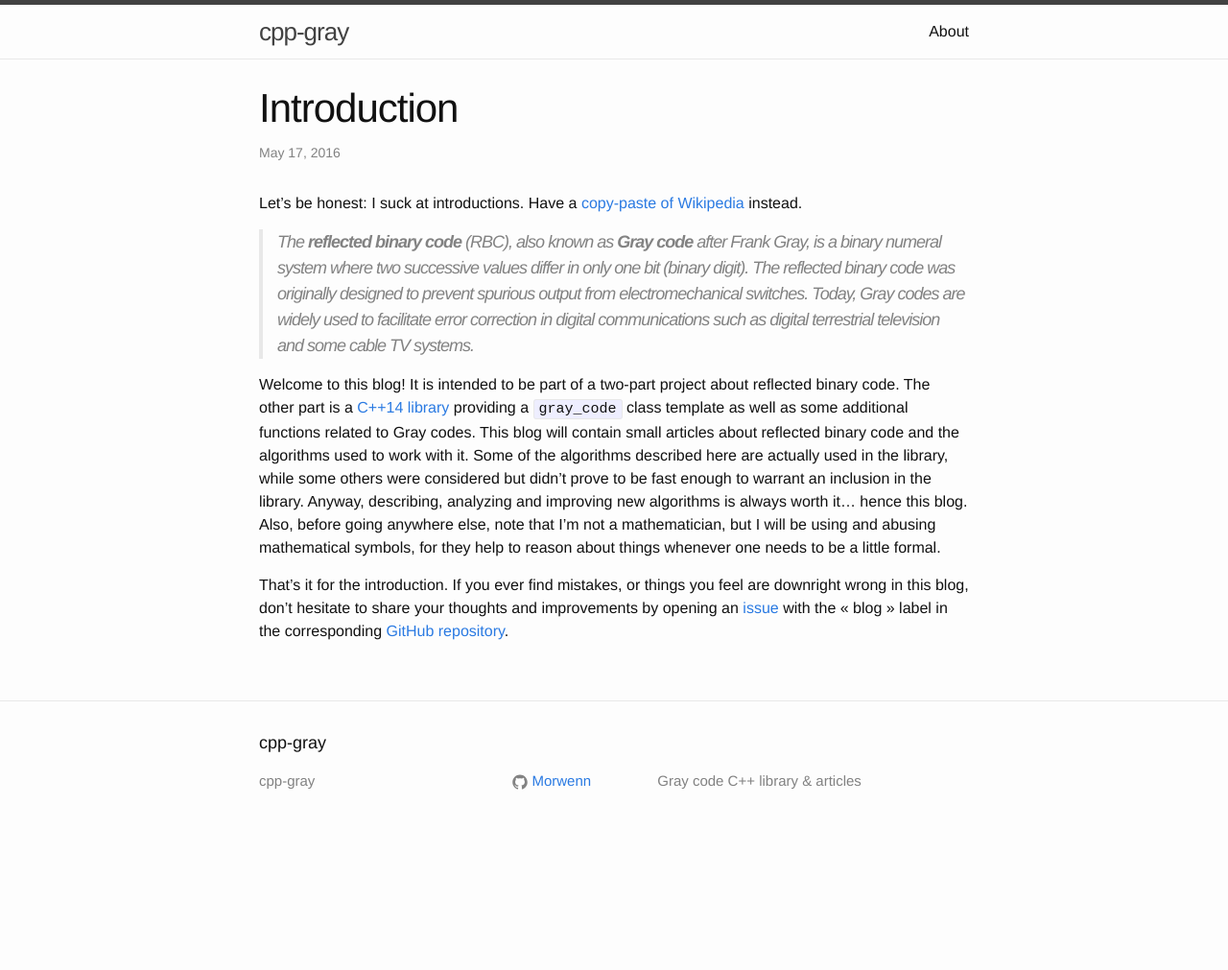
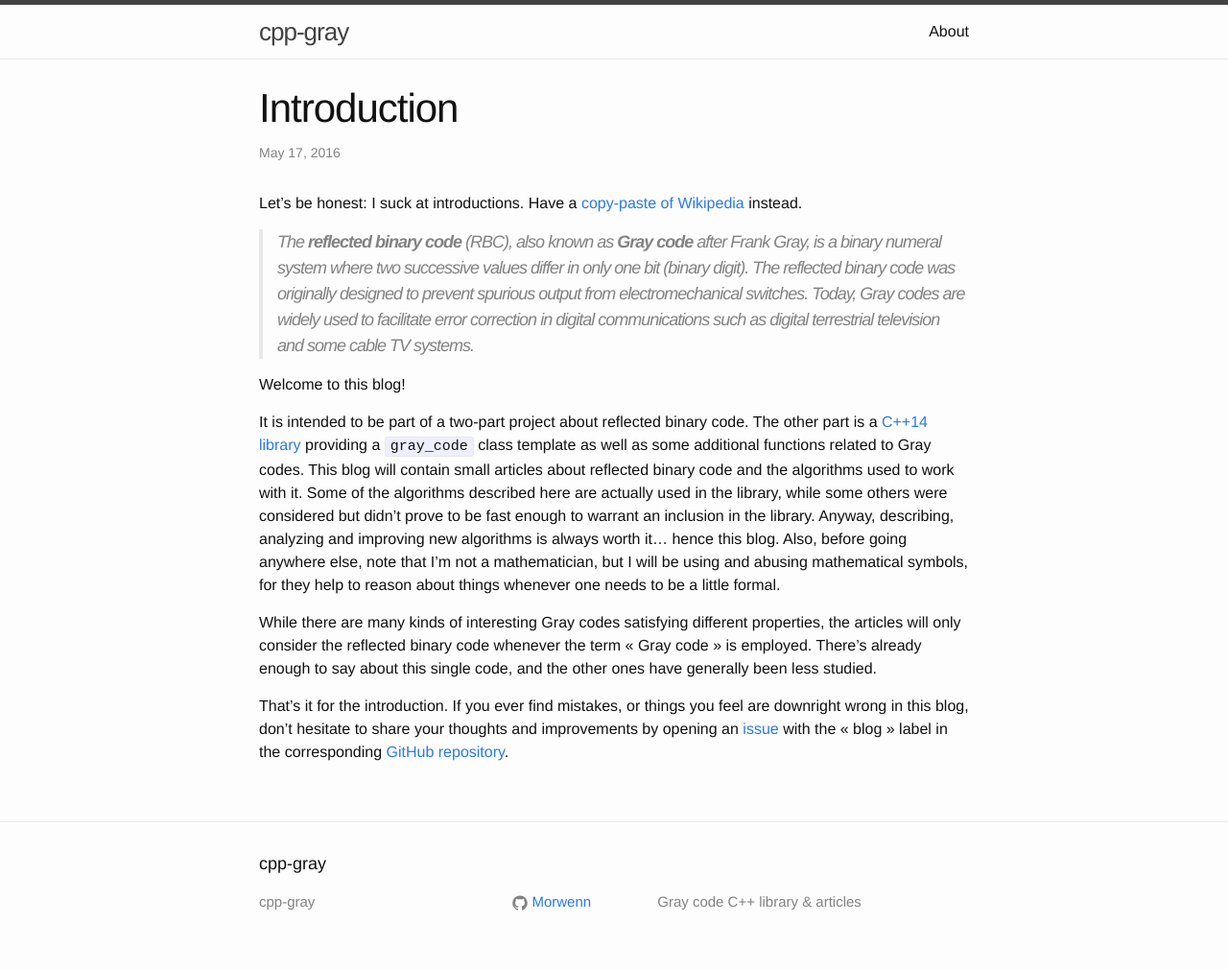
Before and after one commit to Morwenn/cpp-gray, a Jekyll site: the page built from _posts/2016-05-17-introduction.markdown, in a window 1280 px wide. Shown: the whole page at 96% size. Built offline with Jekyll 4.4.1, drawn with Linux system fonts in a browser that asks for light colours; before the commit the page ends 900 px from its top, so only the background shows below that.

Commit message:
Additional note in the introduction.

```diff
--- a/_posts/2016-05-17-introduction.markdown
+++ b/_posts/2016-05-17-introduction.markdown
@@ -1,7 +1,7 @@
 ---
 layout: post
-title:  "Introduction"
-date:   2016-05-17 21:27:10 +0200
+title: "Introduction"
+date: 2016-05-17 21:27:10 +0200
 categories: help
 ---
 Let's be honest: I suck at introductions. Have a [copy-paste of Wikipedia][wiki-gray-code] instead.
@@ -11,14 +11,19 @@ two successive values differ in only one bit (binary digit). The reflected binar
 spurious output from electromechanical switches. Today, Gray codes are widely used to facilitate error correction in
 digital communications such as digital terrestrial television and some cable TV systems.
 
-Welcome to this blog! It is intended to be part of a two-part project about reflected binary code. The other part is
-a [C++14 library][cpp-gray] providing a `gray_code` class template as well as some additional functions related to Gray
-codes. This blog will contain small articles about reflected binary code and the algorithms used to work with it. Some of
-the algorithms described here are actually used in the library, while some others were considered but didn't prove to be
-fast enough to warrant an inclusion in the library. Anyway, describing, analyzing and improving new algorithms is
-always worth it... hence this blog. Also, before going anywhere else, note that I'm not a mathematician, but I will
-be using and abusing mathematical symbols, for they help to reason about things whenever one needs to be a little
-formal.
+Welcome to this blog!
+
+It is intended to be part of a two-part project about reflected binary code. The other part is a [C++14 library][cpp-gray]
+providing a `gray_code` class template as well as some additional functions related to Gray codes. This blog will contain
+small articles about reflected binary code and the algorithms used to work with it. Some of the algorithms described here
+are actually used in the library, while some others were considered but didn't prove to be fast enough to warrant an
+inclusion in the library. Anyway, describing, analyzing and improving new algorithms is always worth it... hence this blog.
+Also, before going anywhere else, note that I'm not a mathematician, but I will be using and abusing mathematical symbols,
+for they help to reason about things whenever one needs to be a little formal.
+
+While there are many kinds of interesting Gray codes satisfying different properties, the articles will only consider the
+reflected binary code whenever the term « Gray code » is employed. There's already enough to say about this single code,
+and the other ones have generally been less studied.
 
 That's it for the introduction. If you ever find mistakes, or things you feel are downright wrong in this blog, don't
 hesitate to share your thoughts and improvements by opening an [issue][issues] with the « blog » label in the
```
